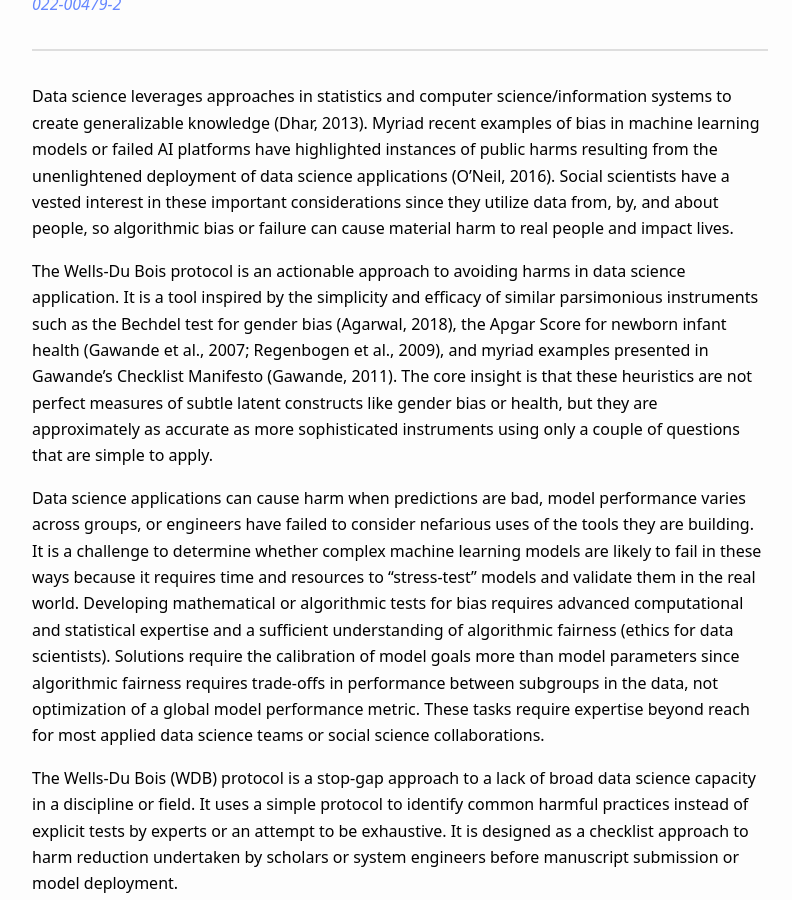
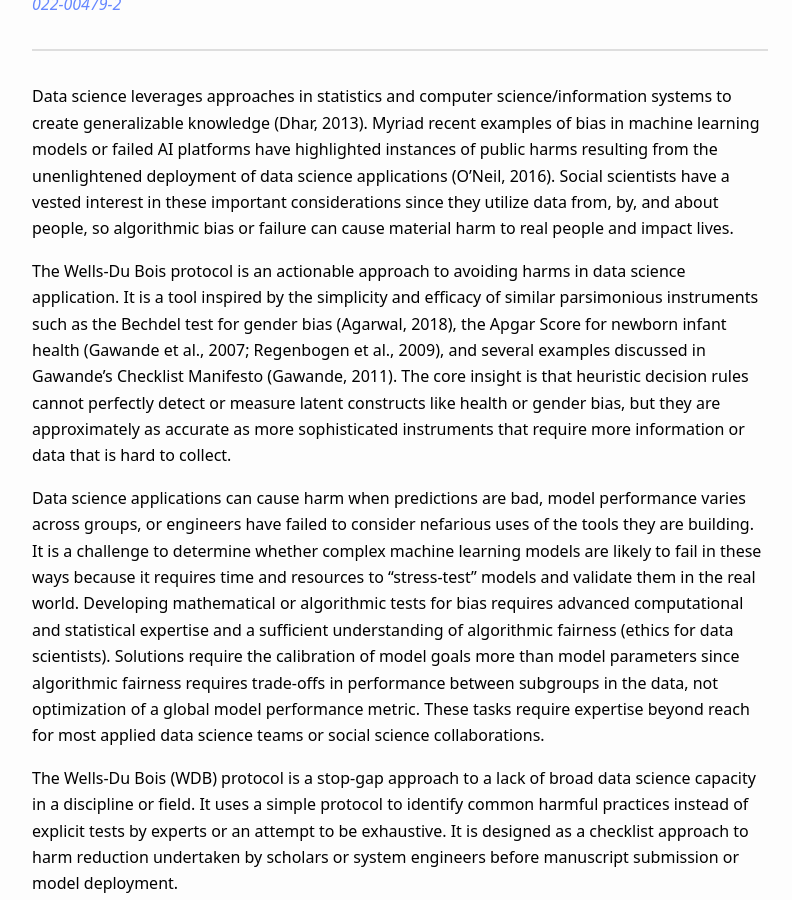
Before and after one commit to lecy/wells-dubois-protocol, a Jekyll site: the page built from index.md, in a window 1280 px wide and 900 px high, scrolled down 524 px. Shown: the whole window, without its empty margins (240-1032 px from the left). Built offline with Jekyll 4.4.1, drawn with Linux system fonts in a browser that asks for light colours.

Commit message:
Update index.md

```diff
--- a/index.md
+++ b/index.md
@@ -13,7 +13,7 @@ title: The Protocol
 
 Data science leverages approaches in statistics and computer science/information systems to create generalizable knowledge (Dhar, 2013). Myriad recent examples of bias in machine learning models or failed AI platforms have highlighted instances of public harms resulting from the unenlightened deployment of data science applications (O’Neil, 2016). Social scientists have a vested interest in these important considerations since they utilize data from, by, and about people, so algorithmic bias or failure can cause material harm to real people and impact lives.
 
-The Wells-Du Bois protocol is an actionable approach to avoiding harms in data science application. It is a tool inspired by the simplicity and efficacy of similar parsimonious instruments such as the Bechdel test for gender bias (Agarwal, 2018), the Apgar Score for newborn infant health (Gawande et al., 2007; Regenbogen et al., 2009), and myriad examples presented in Gawande’s Checklist Manifesto (Gawande, 2011). The core insight is that these heuristics are not perfect measures of subtle latent constructs like gender bias or health, but they are approximately as accurate as more sophisticated instruments using only a couple of questions that are simple to apply.
+The Wells-Du Bois protocol is an actionable approach to avoiding harms in data science application. It is a tool inspired by the simplicity and efficacy of similar parsimonious instruments such as the Bechdel test for gender bias (Agarwal, 2018), the Apgar Score for newborn infant health (Gawande et al., 2007; Regenbogen et al., 2009), and several examples discussed in Gawande’s Checklist Manifesto (Gawande, 2011). The core insight is that heuristic decision rules cannot perfectly detect or measure latent constructs like health or gender bias, but they are approximately as accurate as more sophisticated instruments that require more information or data that is hard to collect.
 
 Data science applications can cause harm when predictions are bad, model performance varies across groups, or engineers have failed to consider nefarious uses of the tools they are building. It is a challenge to determine whether complex machine learning models are likely to fail in these ways because it requires time and resources to “stress-test” models and validate them in the real world. Developing mathematical or algorithmic tests for bias requires advanced computational and statistical expertise and a sufficient understanding of algorithmic fairness (ethics for data scientists). Solutions require the calibration of model goals more than model parameters since algorithmic fairness requires trade-offs in performance between subgroups in the data, not optimization of a global model performance metric. These tasks require expertise beyond reach for most applied data science teams or social science collaborations.
 
```
